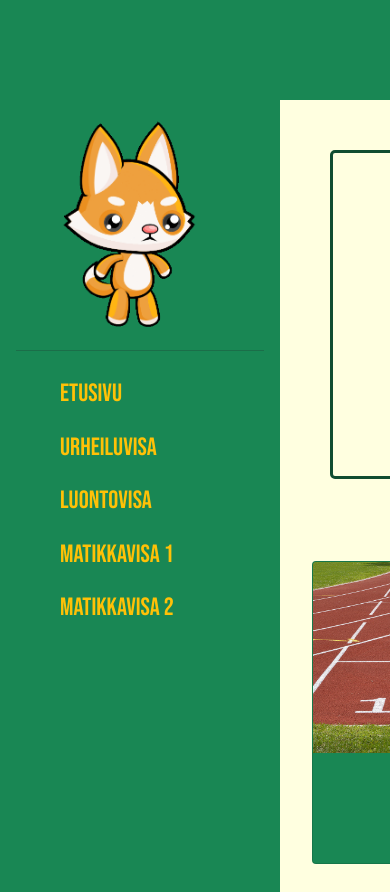
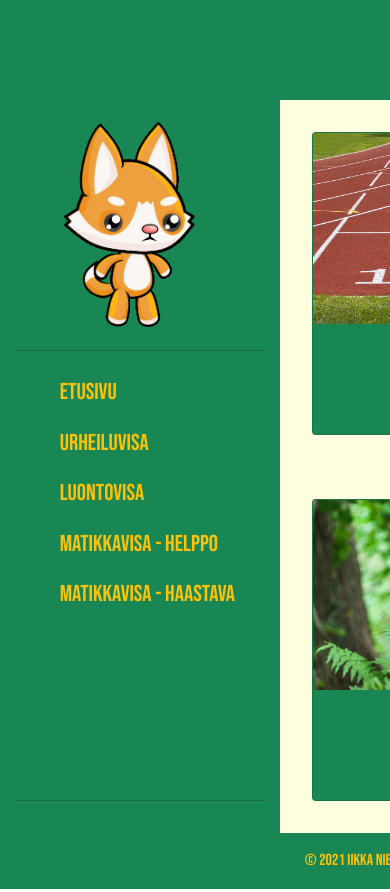
Before and after one commit to Iikkas/Web-projekti, a plain HTML site: page tietoja-sivu/tietoja-sivu.html in a window 390 px wide. Shown: the top 892 px of the page. Drawn offline with nearby package versions, Linux system fonts and the light colour scheme.

Commit message:
edited front and info pages

```diff
--- a/etusivu/etusivustyle.css
+++ b/etusivu/etusivustyle.css
@@ -1,10 +1,11 @@
 body {
-    height: 100vh;
-    width: 100vw;
     display: grid;
-    grid-template-columns: auto auto;
+    grid-template-columns: auto 1fr;
     grid-template-rows: auto 1fr auto auto;
     font-family: 'Bebas Neue';
+    margin: 0;
+    padding: 0;
+    overflow-x: hidden;
 }
 
 header {
@@ -14,7 +15,7 @@ header {
     color: #FFC107;
 }
 
-[div~=flex-column] {
+#nav {
     grid-column: 1/2;
     grid-row: 2/4;
 }
@@ -43,6 +44,8 @@ footer {
     color: #104d30;
     border: 3px solid #104d30;
     border-radius: 5px;
+    background-color: rgb(253, 244, 175);
+    width: 1fr;
 }
 
 #cards {
@@ -84,3 +87,32 @@ footer {
     margin: 2em;
     justify-self: left;
 }
+
+@media screen and (max-width: 768px) {
+    body {
+        display: grid;
+        grid-template-columns: auto 1fr;
+        grid-template-rows: auto 1fr auto;
+    }
+
+    #nav {
+        grid-column: 1/2;
+        grid-row: 2/3;
+    }
+
+    #cards {
+        grid-row: 2/3;
+    }
+
+    footer {
+        grid-row: 3/4;
+    }
+
+    #introduction {
+        display: none;
+    }
+}
+
+@media screen and (max-width: 576px) {
+
+}
--- a/tietoja-sivu/tietoja-sivu.html
+++ b/tietoja-sivu/tietoja-sivu.html
@@ -20,10 +20,10 @@
         </div>
     </div>
 </header>
-<div class="d-flex flex-column flex-shrink-0 p-3" style="width: 280px; background-color: #198754;">
+<div class="d-flex flex-column flex-shrink-0 p-3" id="nav" style="width: 280px; background-color: #198754;">
     <img src="../animaatiot/osku_idle.gif" class=""></img>
     <hr>
-    <ul class="nav nav-pills flex-column mb-auto" style="font-family: 'Bebas Neue', cursive; font-size: 25px; color: #FFC107;">
+    <ul class="nav nav-pills flex-column mb-auto" style="font-family: 'Bebas Neue', cursive; font-size: 23px; color: #FFC107;">
         <li class="nav-item">
             <a href="" class="nav-link">
                 <svg class="bi me-2" width="16" height="16">
@@ -53,7 +53,7 @@
                 <svg class="bi me-2" width="16" height="16">
                     <use xlink:href="#grid" />
                 </svg>
-                Matikkavisa 1
+                Matikkavisa - Helppo
             </a>
         </li>
         <li>
@@ -61,7 +61,7 @@
                 <svg class="bi me-2" width="16" height="16">
                     <use xlink:href="#people-circle" />
                 </svg>
-                Matikkavisa 2
+                Matikkavisa - Haastava
             </a>
         </li>
     </ul>
@@ -97,7 +97,7 @@
         <div class="card" id="card2" style="width: 18rem; text-align: center; background-color: #198754; color: white">
             <img src="../kuvat/numbers.jpg" class="card-img-top" alt="...">
             <div class="card-body">
-              <h5 class="card-title">Matikkavisa 1</h5>
+              <h5 class="card-title">Matikkavisa - Helppo</h5>
               <a href="#" class="btn mt-2" style="background-color: #FFC107; color: #104d30;">Siirry peliin</a>
             </div>
         </div>
@@ -111,7 +111,7 @@
         <div class="card" id="card4" style="width: 18rem; text-align: center; background-color: #198754; color: white">
             <img src="../kuvat/blocks.jpg" class="card-img-top" alt="...">
             <div class="card-body">
-              <h5 class="card-title">Matikkavisa 2</h5>
+              <h5 class="card-title">Matikkavisa - Haastava</h5>
               <a href="#" class="btn mt-2" style="background-color: #FFC107; color: #104d30;">Siirry peliin</a>
             </div>
         </div>
```
Also changed, not shown: etusivu/etusivu-webprojekti.html (+6 -6 lines).
